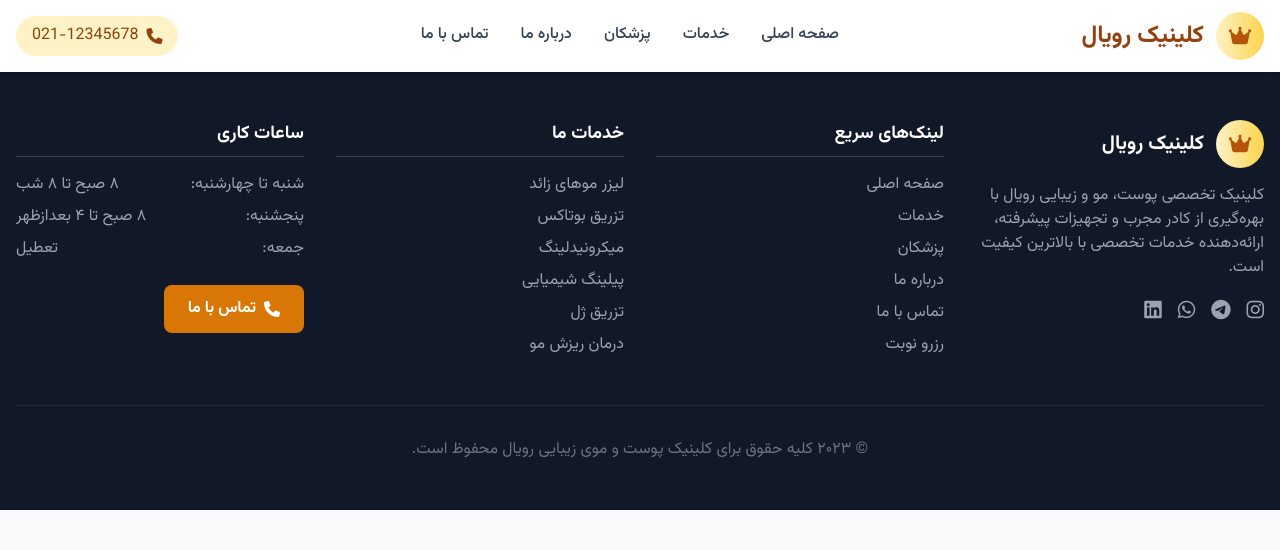
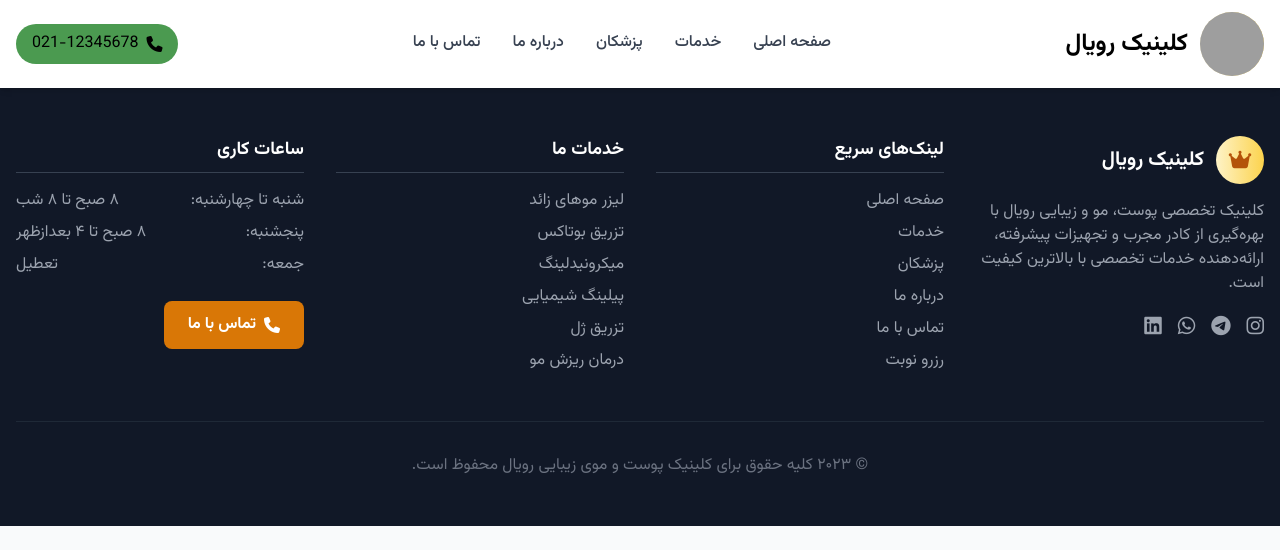
Before and after one commit to samira-dev-star/royal-clinic-project, a Django app: template royal_clinic/templates/main_template.html in a window 1280 px wide. Shown: the top 550 px of the page. Run offline with Django 5.2, Linux system fonts and the light colour scheme; the template is opened without the code that fills it, so the values that code supplies are empty; some libraries are stand-ins or nearby versions; grey boxes are pictures that could not be loaded.

Commit message:
header and index style modified

```diff
--- /dev/null
+++ b/royal_clinic/static/css/header.css
@@ -0,0 +1,10 @@
+.text-amber-800 {
+    --tw-text-opacity: 1;
+    color: rgb(0, 0, 0);
+  }
+
+
+.bg-amber-100 {
+  --tw-bg-opacity: 1;
+  background-color: rgb(75, 154, 80);
+}
--- a/royal_clinic/templates/main/index.html
+++ b/royal_clinic/templates/main/index.html
@@ -1,8 +1,13 @@
 {% extends "main_template.html" %}
+
+{% load static %}
 
 {% block title %}صفحه ی اصلی{% endblock title %}
 
+
+
 {% block content %}
+<link rel="stylesheet" href="{% static "css/index.css" %}">
     <!-- Hero Slider -->
      <!-- Hero Slider -->
     <section class="relative h-screen overflow-hidden">
--- a/royal_clinic/templates/main_template.html
+++ b/royal_clinic/templates/main_template.html
@@ -10,6 +10,7 @@
     <link rel="stylesheet" href="https://cdnjs.cloudflare.com/ajax/libs/font-awesome/6.4.0/css/all.min.css">
 
     <link rel="stylesheet" href="{% static "css/style.css" %}">
+
 
 
 
--- a/royal_clinic/templates/partials/header.html
+++ b/royal_clinic/templates/partials/header.html
@@ -1,10 +1,14 @@
+{% load static %}
+
+<link rel="stylesheet" href="{% static "css/header.css" %}">
 <!-- Header -->
 <header class="bg-white shadow-md sticky top-0 z-50">
     <div class="container mx-auto px-4 py-3 flex justify-between items-center">
         <div class="flex items-center">
-            <div class="w-12 h-12 rounded-full bg-gradient-to-r from-amber-100 to-amber-300 flex items-center justify-center">
-                <i class="fas fa-crown text-amber-700 text-xl"></i>
-            </div>
+            {% comment %} <div class="w-12 h-12 rounded-full bg-gradient-to-r from-amber-100 to-amber-300 flex items-center justify-center"> {% endcomment %}
+                {% comment %} <i class="fas fa-crown text-amber-700 text-xl"></i> {% endcomment %}
+                <img class="w-16 h-16 rounded-full bg-gradient-to-r from-amber-100 to-amber-300 flex items-center justify-center" src="{{media_url}}images/index/IMG-20240528-WA0012.jpg" alt="index-icon">
+            {% comment %} </div> {% endcomment %}
             <h1 class="text-2xl font-bold text-amber-800 mr-3">کلینیک رویال</h1>
         </div>
 
```
Also changed, not shown: royal_clinic/static/css/index.css (added, +11 -0 lines).
